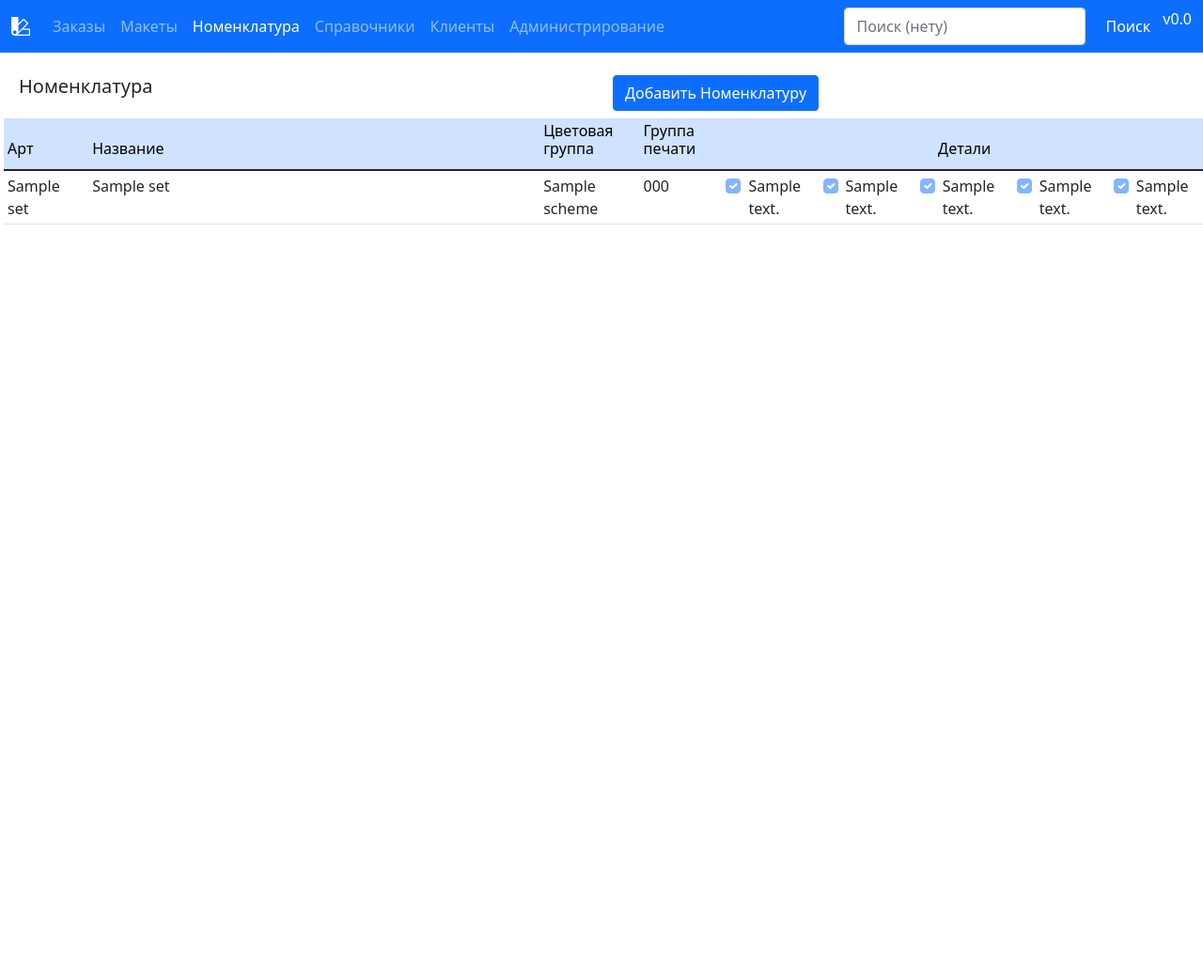
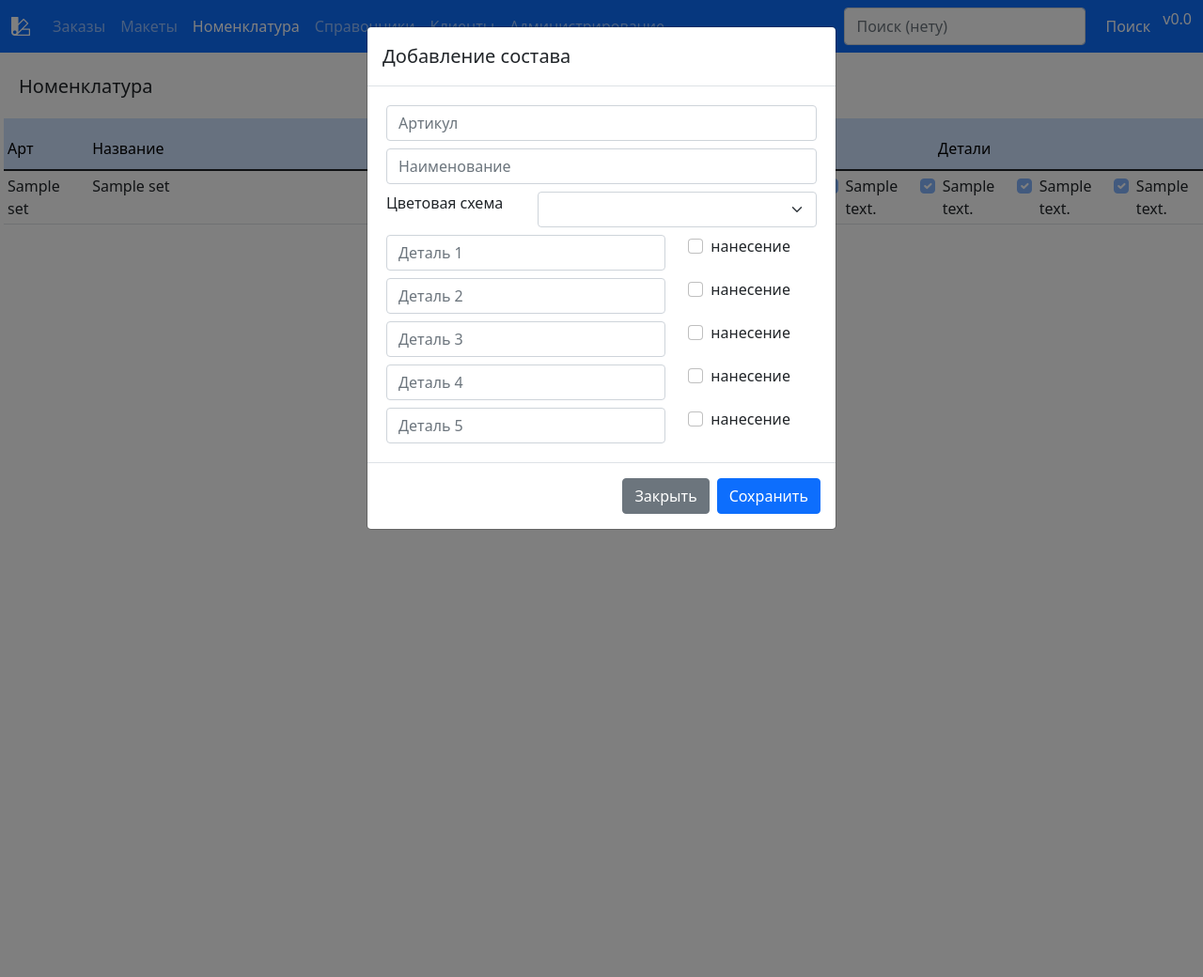
Before and after one commit to tsibul/Makety, a Django app: page /maket/goods in a window 1280 px wide, after a click on "Добавить Номенклатуру". Shown: the top 1040 px of the page at 94% size. After the commit the page ends 564 px from the top, so only its background shows below. Run offline with Django 4.2, Linux system fonts and the light colour scheme; tables that the repository leaves empty hold one stand-in row (values such as "Sample post"); parts of the project's set-up code (start-up, migrations or seed data) failed here and were passed over; some libraries are stand-ins or nearby versions.

Commit message:
add button modal in modall added name, color scheme

```diff
--- a/maket/templates/maket/goods.html
+++ b/maket/templates/maket/goods.html
@@ -7,6 +7,101 @@
               Добавить Номенклатуру
 </button></div>
 </div>
+<!-- Modal --> <form id="add_detail" action="{% url 'maket:add_detail' %}" method="post">
+{% csrf_token %}
+<div class="modal fade" id="addModal" tabindex="-1" aria-labelledby="addModalLabel" aria-hidden="true">
+  <div class="modal-dialog">
+    <div class="modal-content">
+      <div class="modal-header">
+        <h5 class="modal-title" id="addModalLabel">Добавление состава</h5>
+      </div>
+      <div class="modal-body">
+         <!--  --->
+          <div class="col p-1">
+              <input type="text" class="form-control" name="dt_it_art" placeholder="Артикул"></div>
+          <div class="col p-1">
+              <input type="text" class="form-control" name="dt_it_nm" placeholder="Наименование"></div>
+          <div class="row p-1">
+              <div class="col-4"><label for="dt_it_art">Цветовая схема</label></div>
+              <div class="col-8">
+              <select class="form-select" name="dt_it_art" id="dt_it_art"  aria-label="select color">
+                  <option value="blank" selected></option>
+              {% for clr in color_scheme %}
+                  <option value="{{clr}}">{{clr}}</option>
+              {% endfor %}
+              </select>
+              </div>
+          </div>
+          <div class="row p-1">
+            <div class="col-8">
+                <input type="text" class="form-control" name="dt1_nm" placeholder="Деталь 1"></div>
+            <div class="col align-right">
+            <div class="form-check">
+              <input class="form-check-input" type="checkbox" value="True" id="flexCheck_det1"  name="flexCheck_det1">
+              <label class="form-check-label" for="flexCheck_det1" >
+                нанесение
+              </label>
+            </div>
+            </div>
+          </div>
+          <div class="row p-1">
+            <div class="col-8">
+                <input type="text" class="form-control" name="dt2_nm" placeholder="Деталь 2"></div>
+            <div class="col align-right">
+            <div class="form-check">
+              <input class="form-check-input" type="checkbox" value="True" id="flexCheck_det2" name="flexCheck_det2">
+              <label class="form-check-label" for="flexCheck_det2">
+                нанесение
+              </label>
+            </div>
+            </div>
+          </div>
+           <div class="row p-1">
+            <div class="col-8">
+                <input type="text" class="form-control" name="dt3_nm" placeholder="Деталь 3"></div>
+            <div class="col align-right">
+            <div class="form-check">
+              <input class="form-check-input" type="checkbox" value="True"  id="flexCheck_det3" name="flexCheck_det3">
+              <label class="form-check-label" for="flexCheck_det3">
+                нанесение
+              </label>
+            </div>
+            </div>
+           </div>
+           <div class="row p-1">
+            <div class="col-8">
+                <input type="text" class="form-control" name="dt4_nm" placeholder="Деталь 4"></div>
+            <div class="col align-right">
+            <div class="form-check">
+              <input class="form-check-input" type="checkbox" value="True" id="flexCheck_det4" name="flexCheck_det4">
+              <label class="form-check-label" for="flexCheck_det4">
+                нанесение
+              </label>
+            </div>
+            </div>
+            </div>
+           <div class="row p-1">
+            <div class="col-8">
+                <input type="text" class="form-control" name="dt5_nm" placeholder="Деталь 5"></div>
+            <div class="col align-right">
+            <div class="form-check">
+              <input class="form-check-input" type="checkbox" value="True" id="flexCheck_det5"  name="flexCheck_det5">
+              <label class="form-check-label" for="flexCheck_det5">
+                нанесение
+              </label>
+            </div>
+            </div>
+            </div>
+      </div>
+      <div class="modal-footer">
+        <button type="button" class="btn btn-secondary" data-bs-dismiss="modal">Закрыть</button>
+        <button type="submit" class="btn btn-primary">Сохранить</button>
+      </div>
+    </div>
+  </div>
+</div>
+</form>
+
 <table class="table table-sm table-hover ms-1">
 <thead>
     <tr  class="table-primary">
```
